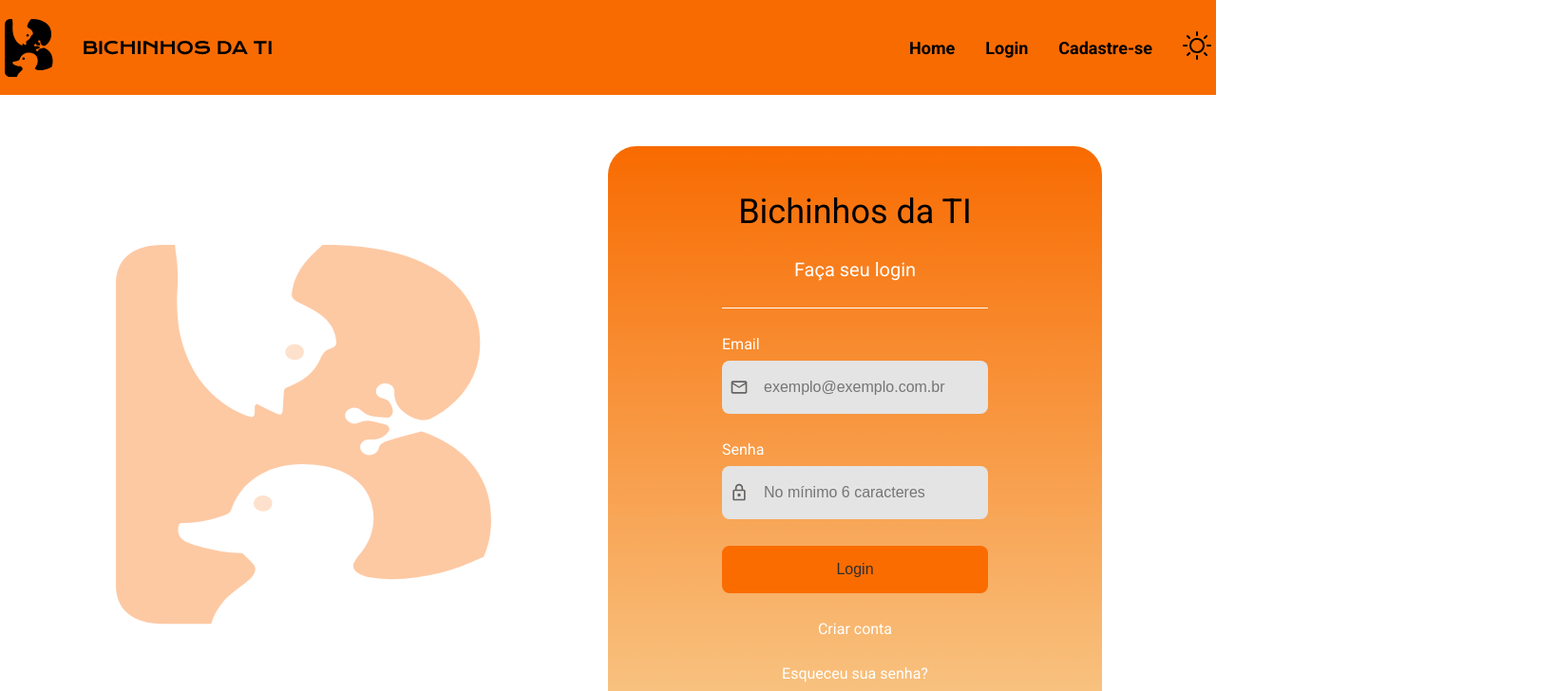
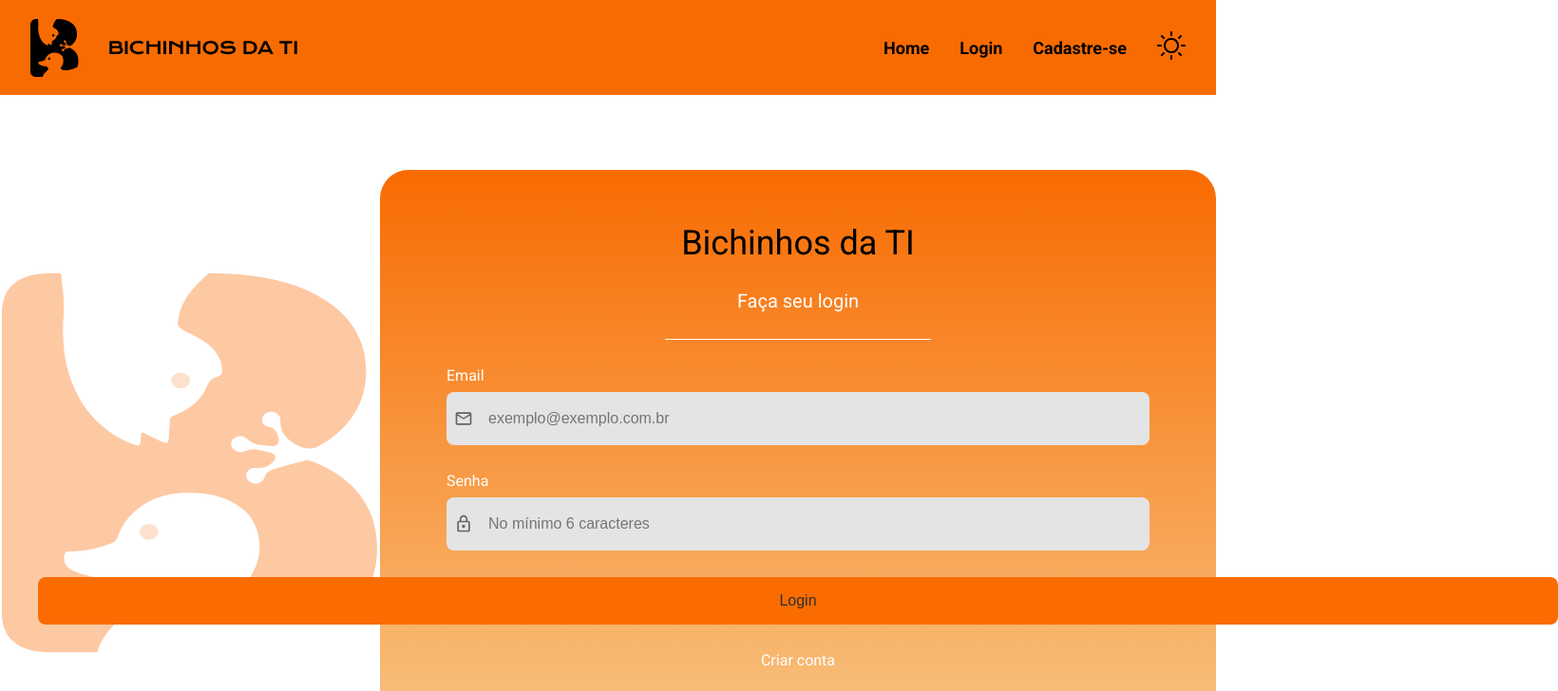
Before and after one commit to Capivara-s-Team/CapSync-Front-End, a React (Vite) app: page /login in a window 1280 px wide. Shown: the top 728 px of the page at 95% size, 1640 px wide, since content can reach past the window. Built offline with nearby package versions, Linux system fonts and the light colour scheme; a web font is replaced by a local one.

Commit message:
Minor style changes

```diff
--- a/src/components/navbarMenu/NavbarMenu.styles.ts
+++ b/src/components/navbarMenu/NavbarMenu.styles.ts
@@ -1,7 +1,7 @@
 import styled from "styled-components";
 
 export const Navbar = styled.div`
-  padding: 5px;
+  padding: 18px 32px;
   display: flex;
   justify-content: space-between;
 
@@ -121,6 +121,7 @@ export const Navbar = styled.div`
     }
 
     .navbar-icons {
+      margin-left: 20px;
       display: flex;
       align-items: center;
       gap: 32px;
--- a/src/pages/home/Home.styles.ts
+++ b/src/pages/home/Home.styles.ts
@@ -6,14 +6,20 @@ export const Container = styled.div`
     align-items: center;
     height: 100vh;
     width: 100vw;
+
+    .footer {
+        align-self: end;
+        margin-right: 168px;
+        padding-bottom: 30px;
+    }
 `;
 
 export const Logo = styled.img`
     height: auto;
-    margin-top: 20px;
+    //margin-top: 20px;
 `;
 export const Title = styled.h1`
-    width: 70%;
+    //width: 70%;
     text-align: center;
     font-size: 64px;
     font-weight: bold;
@@ -29,14 +35,14 @@ export const Title = styled.h1`
 `;
 
 export const Content_container = styled.div`
-    height: 100%;
+    //height: 100%;
     display: flex;
     flex-direction: column;
     justify-content: space-around;
-    `;
+`;
 
-export const Content = styled.p`
-    padding: 10px;
+export const Content = styled.div`
+    //padding: 10px;
     display: flex;
     flex-direction: column;
     align-items: center;
@@ -45,9 +51,8 @@ export const Content = styled.p`
     color: #5C5A5A;
     gap: 56px;
     width: 50vw;
-    height: 60%;
 
-    p{
+    p {
     width: 320px;
     }
 `;
@@ -56,7 +61,8 @@ export const MainContainer = styled.div`
     display: flex;
     align-items: center;
     justify-content: center;
-    gap: 64px;
+    gap: 24px;
+    padding: 98px 58px 24px 116px;
     height: 100%;
     width: 100vw;
 `;
--- a/src/pages/home/Home.tsx
+++ b/src/pages/home/Home.tsx
@@ -18,16 +18,19 @@ export default function Home() {
         <Content_container>
           <Content>
             <Title>
-              Bem vindos à <br /> <strong>Bichinhos</strong> da TI.
+              Bem vindos à <br /> <strong>Bichinhos</strong> da TI
             </Title>
             <p className="second-title">
               Comunidade dedicada ao aprendizado prático e gratuito, onde indivíduos com diversas experiências, desde líderes tecnológicos até iniciantes na área de tecnologia, estão prontos para
               oferecer auxílio.
             </p>
           </Content>
-          <Footer />
         </Content_container>
       </MainContainer>
+
+      <div className="footer">
+        <Footer />
+      </div>
     </Container>
   );
 }
--- a/src/pages/login/Login.styles.ts
+++ b/src/pages/login/Login.styles.ts
@@ -13,7 +13,8 @@ export const Content = styled.div`
   display: flex;
   align-items: center;
   justify-content: space-evenly;
-  height: 85%;
+  //height: 85%;
+  padding-top: 48px;
   width: 100%;
 `;
 
@@ -23,26 +24,16 @@ display: flex;
 align-items: center;
 justify-content: center;
 flex-direction: column;
-gap: 24px;
-height: 90%;
+
+justify-content: space-evenly;
+gap: 28px;
+
+//height: 90%;
+padding: 56px 70px 48px;
 min-width: 520px;
 border-radius: 30px;
 
-  @media screen and (max-width: 768px){
-    display: none;
-    background-color: red;
-
-    }
-  `;
-
-export const LoginContent = styled.div`
-  display: flex;
-  flex-direction: column;
-  align-items: center;
-  justify-content: space-evenly;
-  gap: 28px;
-
-  .main-text{
+.main-text{
     font-size: 36px;
     color: #000;
   }
@@ -71,4 +62,9 @@ export const LoginContent = styled.div`
       color: #FFF;
     }
 
-`;
+  @media screen and (max-width: 768px){
+    display: none;
+    background-color: red;
+
+    }
+  `;
--- a/src/pages/login/Login.tsx
+++ b/src/pages/login/Login.tsx
@@ -1,4 +1,4 @@
-import { Container, Content, LoginContainer, LoginContent } from "./Login.styles";
+import { Container, Content, LoginContainer } from "./Login.styles";
 import { GlobalStyle } from "../../styles/globalStyles";
 
 import mainLogo from "../../assets/svg/main_logo.svg";
@@ -14,11 +14,10 @@ export function Login() {
       <GlobalStyle />
       <Navbar />
       <Content>
-        <div>
+        <div className="Box-logo">
           <img className="center_logo" src={mainLogo} alt="Center Logo" />
         </div>
         <LoginContainer>
-          <LoginContent>
             <p className="main-text">Bichinhos da TI</p>
             <p className="login-text">Faça seu login</p>
 
@@ -26,7 +25,7 @@ export function Login() {
             <InputField id="email-input" type="email" label="Email" placeHolder="exemplo@exemplo.com.br" icon="Email" />
             <InputField id="password-input" type="password" label="Senha" placeHolder="No mínimo 6 caracteres" icon="Password" />
 
-            <Button text="Login" color="#fa6c00" textColor="#2f2f2f" width={17.5} />
+            <Button text="Login" color="#fa6c00" textColor="#2f2f2f" width={100} />
 
             <a href="">
               <Link to={"/singup1"}>Criar conta</Link>
@@ -34,7 +33,6 @@ export function Login() {
             <a href="">
               <Link to={"/recovery"}>Esqueceu sua senha?</Link>
             </a>
-          </LoginContent>
         </LoginContainer>
       </Content>
     </Container>
```
